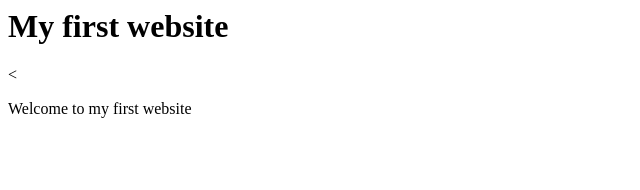
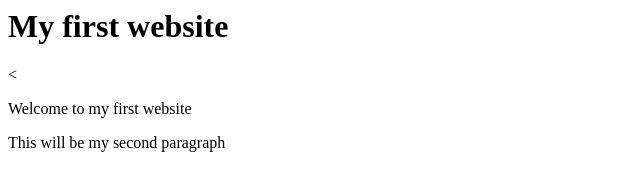
Before and after one commit to JodieMcLewin/first-website, a plain HTML site: page index.html in a window 1280 px wide. Shown: the whole page, without its empty margins (0-640 px from the left). Drawn offline with Linux system fonts and the light colour scheme.

Commit message:
Update index.html

```diff
--- a/index.html
+++ b/index.html
@@ -1,3 +1,5 @@
 <h1>My first website</h1>
 
 <<p>Welcome to my first website</p>
+
+<p>This will be my second paragraph</p>
```
